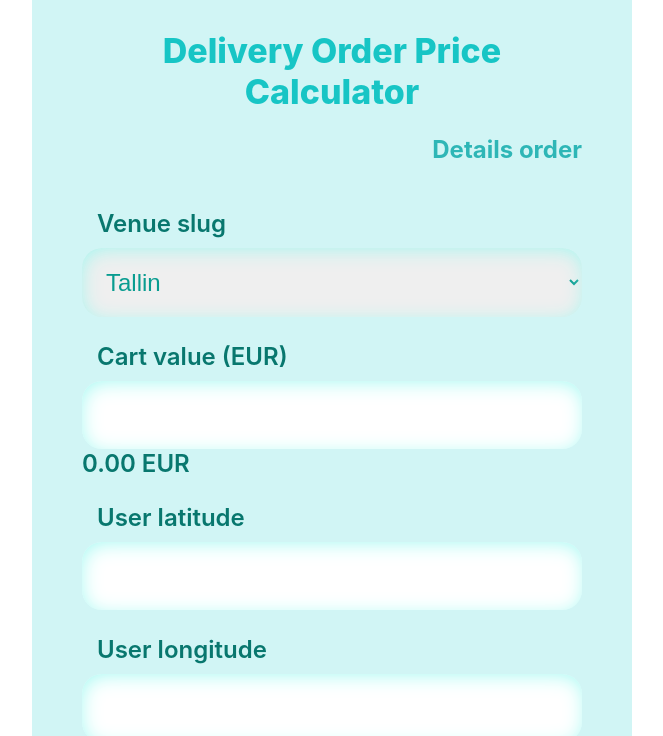
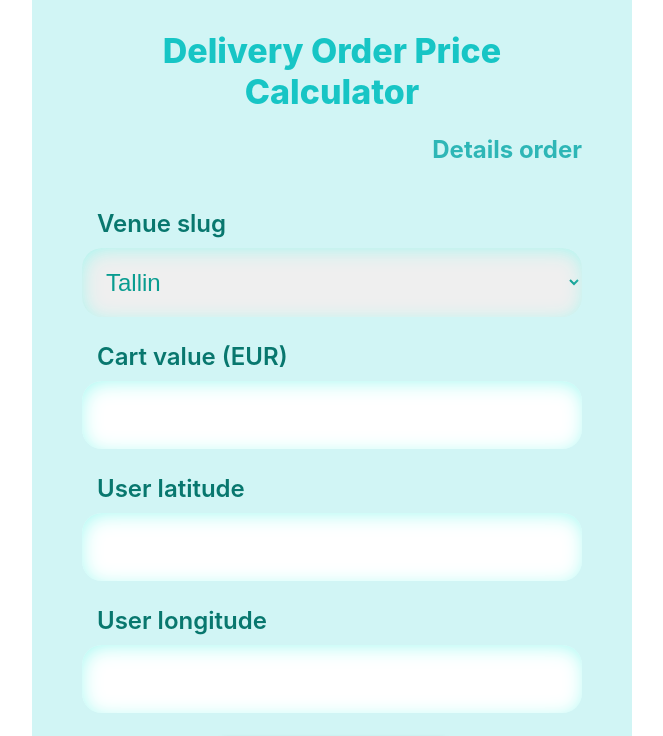
Before and after one commit to bmv000/test-calculator, a React (Create React App) app: page / in a window 1280 px wide. Shown: the top 736 px of the page, without its empty margins (308-971 px from the left). Built offline with nearby package versions, Linux system fonts and the light colour scheme; no server answers.

Commit message:
Update App.tsx

```diff
--- a/src/App.tsx
+++ b/src/App.tsx
@@ -208,7 +208,7 @@ const App: React.FC = () => {
       const rawValue = field.value ? Math.round(parseFloat(field.value) * 100) : 0; // Преобразование в "сырое" значение
 
       return (
-        <>
+
           <input
             data-raw-value={rawValue}
             data-test-id="cartValue"
@@ -217,10 +217,8 @@ const App: React.FC = () => {
             {...field}
             className={styles.pc__input}
           />
-          <span data-raw-value={rawValue}>
-            {field.value ? (parseFloat(field.value).toFixed(2)) : '0.00'} EUR
-          </span>
-        </>
+
+
       );
     }}
   />
```
